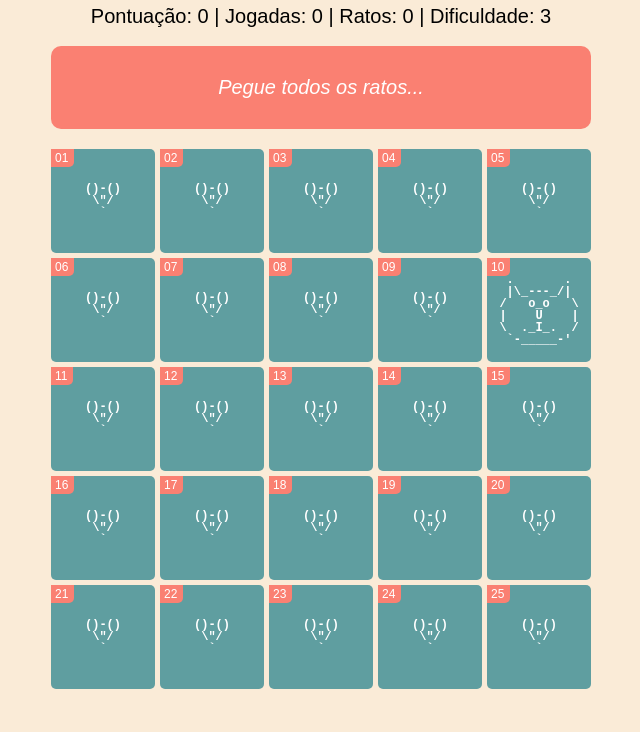
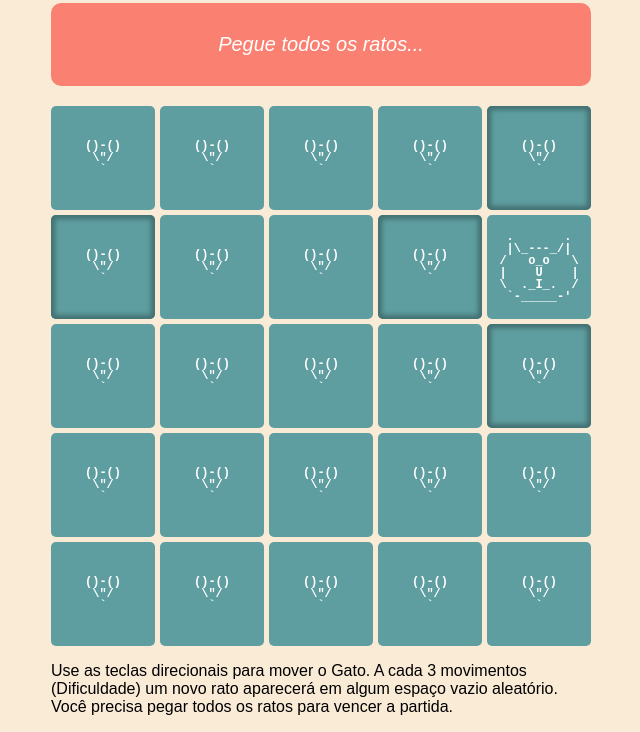
Before and after one commit to bernardodiasc/jogo-pega-rato, a plain HTML site: page index.html in a window 1280 px wide. Shown: the part 92-824 px from the top of the page, without its empty margins (319-959 px from the left). Before the commit the page ends 800 px from the top, so only its background shows below. Drawn offline with Linux system fonts and the light colour scheme.

Commit message:
Habilita botoes direcionais

```diff
--- a/index.html
+++ b/index.html
@@ -46,7 +46,20 @@
         border-radius: 5px;
       }
 
-      .local::before {
+      .local.mover {
+        cursor: pointer;
+        box-shadow: inset 0 0 5px 4px #437072;
+      }
+
+      .local.mover:hover {
+        box-shadow: inset 0 0 1px 5px #437072;
+      }
+
+      .local.mover:active {
+        box-shadow: inset 0 0 1px 10px #75c4c8;
+      }
+
+      /* .local::before {
         content: attr(data-id);
         font-size: 12px;
         position: absolute;
@@ -56,7 +69,7 @@
         padding: 3px 6px 3px 4px;
         border-radius: 0 0 5px 0;
         font-weight: normal;
-      }
+      } */
 
       #gato,
       .rato {
@@ -84,6 +97,10 @@
         font-style: italic;
       }
 
+      #info {
+        width: min-content;
+        min-width: fit-content;
+      }
     </style>
   </head>
 
@@ -93,6 +110,11 @@
       <div id="pontuacao"></div>
       <div id="mensagem"></div>
       <div id="tabuleiro"></div>
+      <p id="info">
+        Use as teclas direcionais para mover o Gato.
+        A cada 3 movimentos (Dificuldade) um novo rato aparecerá em algum espaço vazio aleatório.
+        Você precisa pegar todos os ratos para vencer a partida.
+      </p>
     </main>
 
     <script>
@@ -102,7 +124,6 @@
       const $mensagem = $body.querySelector('#mensagem')
       const $tabuleiro = $body.querySelector('#tabuleiro')
 
-      // <div data-id="25" class="local">
         const desenhoGato = `<span id="gato"> .       .
  |\\_---_/|
 /   o_o   \\
@@ -134,7 +155,39 @@
 
       function escrevePontuacao () {
         const pontuacao = pontos / jogadas
-        $pontuacao.innerHTML = `Pontuação: ${isNaN(pontuacao) ? 0 : parseFloat(pontuacao).toFixed(2)} | Jogadas: ${jogadas} | Ratos: ${pontos} | Dificuldade: ${DIFICULDADE}`
+        $pontuacao.innerHTML = [
+          `<strong>Movimentos:</strong> ${jogadas}`,
+          `<strong>Ratos capturados:</strong> ${pontos}`,
+          `<strong>Pontuação:</strong> ${isNaN(pontuacao) ? 0 : parseFloat(pontuacao).toFixed(2) * 100}%`,
+          // `Dificuldade: ${DIFICULDADE}`
+        ].join(' - ')
+      }
+
+      function habilitaBotoesDirecionais (posicao) {
+        const todosLocais = $body.querySelectorAll('.local')
+        todosLocais.forEach(local => {
+          local.classList.remove('mover')
+        })
+
+        const moverAcima = (posicao - 5 < 1) ? (posicao + 20) : (posicao - 5)
+        const moverAbaixo = (posicao > 20) ? (posicao - 20) : (posicao + 5)
+        const moverEsquerda = (posicao % 5 === 1) ? (posicao + 4) : (posicao - 1)
+        const moverDireita = (posicao % 5 === 0) ? (posicao - 4) : (posicao + 1)
+
+        const $moverAcima = $body.querySelector(`[data-id="${String(moverAcima).padStart(2, '0')}"]`)
+        const $moverAbaixo = $body.querySelector(`[data-id="${String(moverAbaixo).padStart(2, '0')}"]`)
+        const $moverEsquerda = $body.querySelector(`[data-id="${String(moverEsquerda).padStart(2, '0')}"]`)
+        const $moverDireita = $body.querySelector(`[data-id="${String(moverDireita).padStart(2, '0')}"]`)
+
+        $moverAcima.classList.add('mover')
+        $moverAbaixo.classList.add('mover')
+        $moverEsquerda.classList.add('mover')
+        $moverDireita.classList.add('mover')
+
+        $moverAcima.onclick = () => mover({ keyCode: TECLAS.CIMA })
+        $moverAbaixo.onclick = () => mover({ keyCode: TECLAS.BAIXO })
+        $moverEsquerda.onclick = () => mover({ keyCode: TECLAS.ESQUERDA })
+        $moverDireita.onclick = () => mover({ keyCode: TECLAS.DIREITA })
       }
 
       function montaJogo () {
@@ -156,6 +209,7 @@
         const localGato = $tabuleiro.querySelector(`[data-id="${String(posicaoGato).padStart(2, '0')}"]`)
         localGato.innerHTML = desenhoGato
         gato = $body.querySelector('#gato')
+        habilitaBotoesDirecionais(posicaoGato)
       }
 
       montaJogo()
@@ -194,6 +248,8 @@
             $mensagem.innerHTML = status = MENSAGENS[2]
           }
         }
+
+        habilitaBotoesDirecionais(novaPosicao)
       }
 
       function mover (e) {
```
